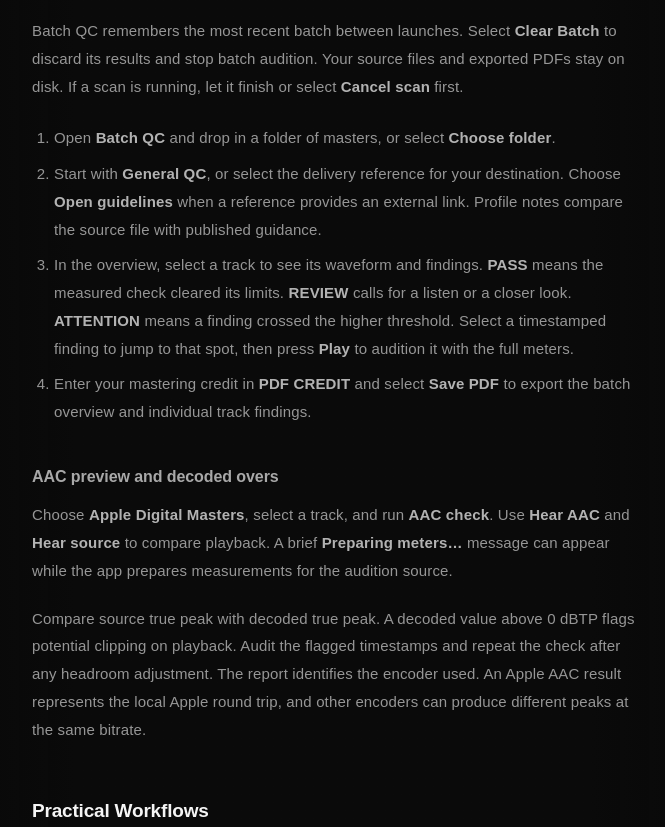
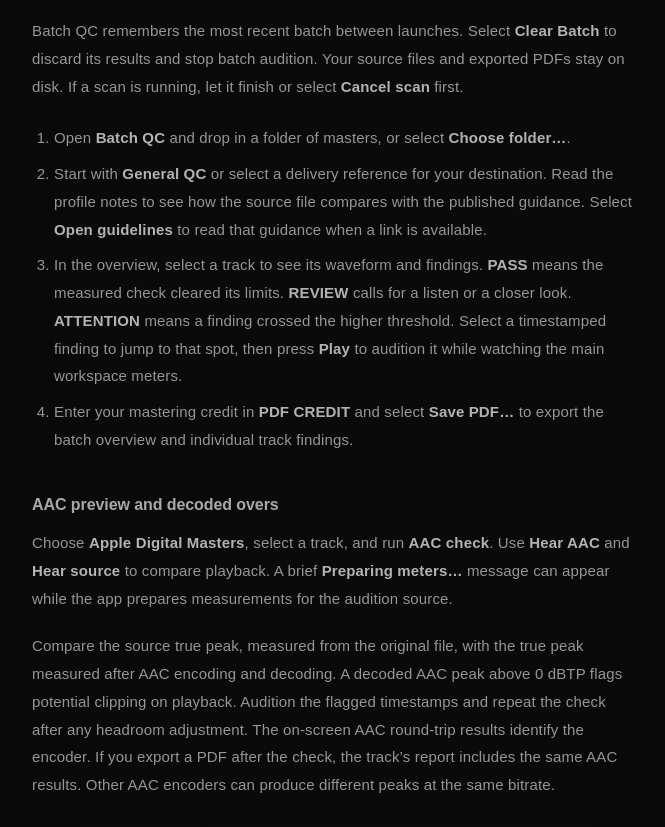
Before and after one commit to henrystillmusic/mainline-audio, a plain HTML site: page the-last-look-user-guide.html in a window 1280 px wide. Shown: the part 8224-9051 px from the top of the page, without its empty margins (306-971 px from the left). Drawn offline with Linux system fonts and the light colour scheme; a web font is replaced by a local one.

Commit message:
Clarify Batch QC workflow and decoded AAC results

```diff
--- a/the-last-look-user-guide.html
+++ b/the-last-look-user-guide.html
@@ -479,14 +479,14 @@
         <p>Use Batch QC in the standalone app to review the actual files you plan to deliver. In AU and VST3, use the existing Delivery view to check your DAW signal or a loaded reference.</p>
         <p>Batch QC remembers the most recent batch between launches. Select <strong>Clear Batch</strong> to discard its results and stop batch audition. Your source files and exported PDFs stay on disk. If a scan is running, let it finish or select <strong>Cancel scan</strong> first.</p>
         <ol>
-          <li>Open <strong>Batch QC</strong> and drop in a folder of masters, or select <strong>Choose folder</strong>.</li>
-          <li>Start with <strong>General QC</strong>, or select the delivery reference for your destination. Choose <strong>Open guidelines</strong> when a reference provides an external link. Profile notes compare the source file with published guidance.</li>
-          <li>In the overview, select a track to see its waveform and findings. <strong>PASS</strong> means the measured check cleared its limits. <strong>REVIEW</strong> calls for a listen or a closer look. <strong>ATTENTION</strong> means a finding crossed the higher threshold. Select a timestamped finding to jump to that spot, then press <strong>Play</strong> to audition it with the full meters.</li>
-          <li>Enter your mastering credit in <strong>PDF CREDIT</strong> and select <strong>Save PDF</strong> to export the batch overview and individual track findings.</li>
+          <li>Open <strong>Batch QC</strong> and drop in a folder of masters, or select <strong>Choose folder&hellip;</strong>.</li>
+          <li>Start with <strong>General QC</strong> or select a delivery reference for your destination. Read the profile notes to see how the source file compares with the published guidance. Select <strong>Open guidelines</strong> to read that guidance when a link is available.</li>
+          <li>In the overview, select a track to see its waveform and findings. <strong>PASS</strong> means the measured check cleared its limits. <strong>REVIEW</strong> calls for a listen or a closer look. <strong>ATTENTION</strong> means a finding crossed the higher threshold. Select a timestamped finding to jump to that spot, then press <strong>Play</strong> to audition it while watching the main workspace meters.</li>
+          <li>Enter your mastering credit in <strong>PDF CREDIT</strong> and select <strong>Save PDF&hellip;</strong> to export the batch overview and individual track findings.</li>
         </ol>
         <h3>AAC preview and decoded overs</h3>
         <p>Choose <strong>Apple Digital Masters</strong>, select a track, and run <strong>AAC check</strong>. Use <strong>Hear AAC</strong> and <strong>Hear source</strong> to compare playback. A brief <strong>Preparing meters&hellip;</strong> message can appear while the app prepares measurements for the audition source.</p>
-        <p>Compare source true peak with decoded true peak. A decoded value above 0 dBTP flags potential clipping on playback. Audit the flagged timestamps and repeat the check after any headroom adjustment. The report identifies the encoder used. An Apple AAC result represents the local Apple round trip, and other encoders can produce different peaks at the same bitrate.</p>
+        <p>Compare the source true peak, measured from the original file, with the true peak measured after AAC encoding and decoding. A decoded AAC peak above 0 dBTP flags potential clipping on playback. Audition the flagged timestamps and repeat the check after any headroom adjustment. The on-screen AAC round-trip results identify the encoder. If you export a PDF after the check, the track’s report includes the same AAC results. Other AAC encoders can produce different peaks at the same bitrate.</p>
 
         <h2 id="practical-workflows">Practical Workflows</h2>
 
```
